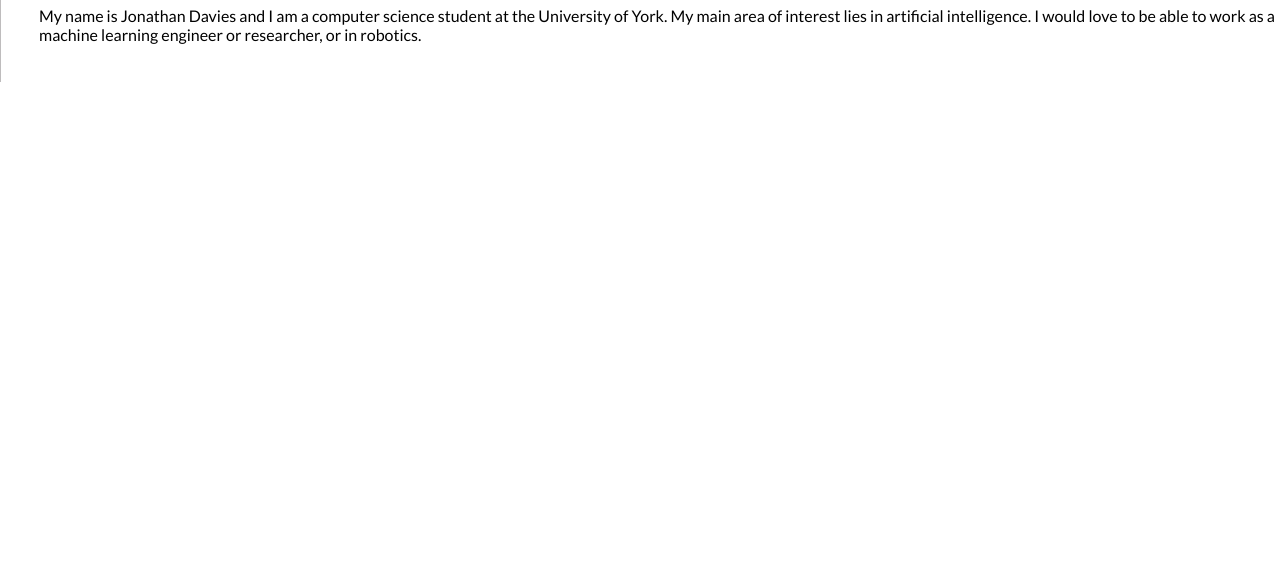
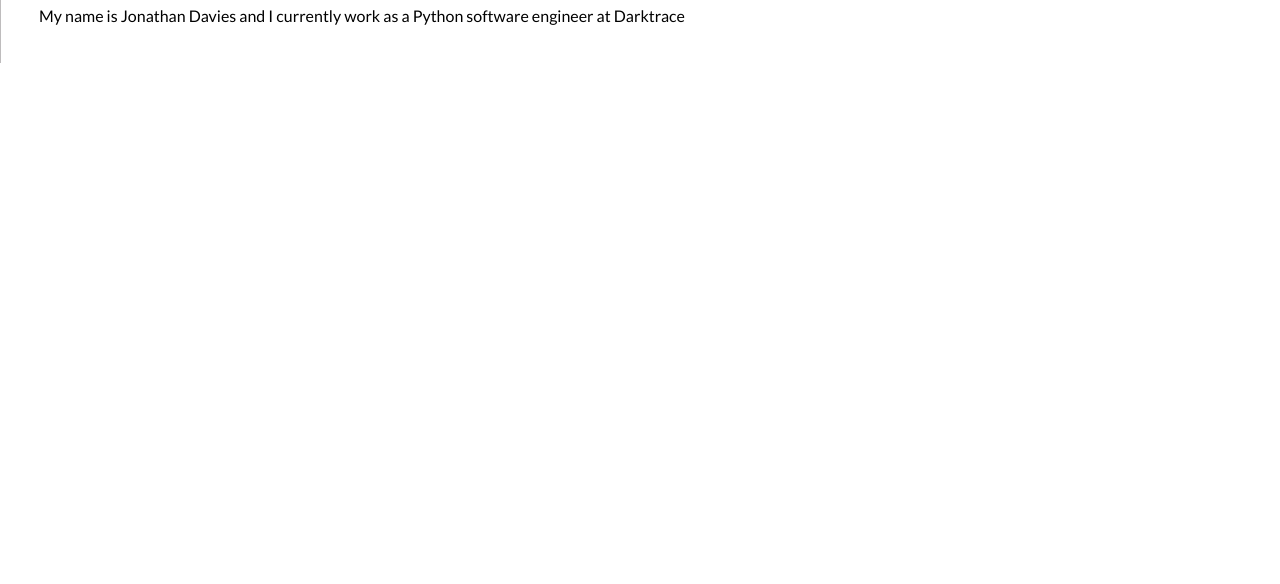
Before and after one commit to jondavies00/jondavies00.github.io, a plain HTML site: page about.html in a window 1280 px wide. Shown: the part 216-800 px from the top of the page. Drawn offline with Linux system fonts and the light colour scheme.

Commit message:
Update about.html

```diff
--- a/about.html
+++ b/about.html
@@ -35,8 +35,7 @@
                     <h1>About me: </h1>
                 </div>
                 <div class="about-me-text">
-                    My name is Jonathan Davies and I am a computer science student at the University of York. My main area of interest lies in artificial intelligence.
-                    I would love to be able to work as a machine learning engineer or researcher, or in robotics.
+                    My name is Jonathan Davies and I currently work as a Python software engineer at Darktrace
                 </div>
             </div>
 
```
